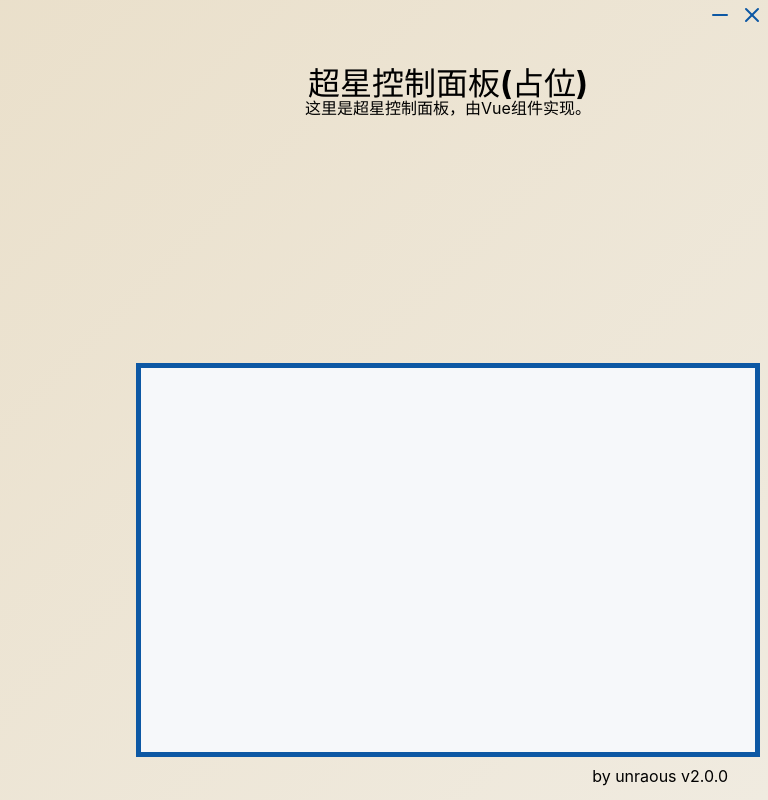
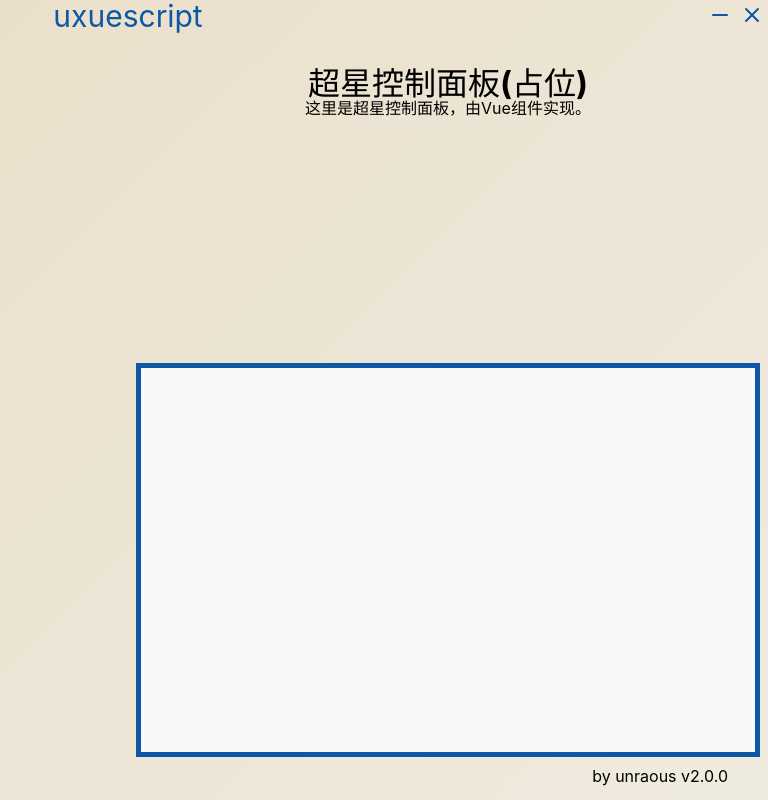
Before and after one commit to unraous/uxs-rs, a Vue app: page / in a window 1280 px wide. Shown: the whole page, without its empty margins (512-1280 px from the left). Built offline with nearby package versions, Linux system fonts and the light colour scheme.

Commit message:
add title

```diff
--- a/src/layouts/MenuBar.vue
+++ b/src/layouts/MenuBar.vue
@@ -2,6 +2,8 @@
 import xIconRaw from '@/assets/x.svg?raw';
 import mIconRaw from '@/assets/-.svg?raw';
 import { invoke } from '@tauri-apps/api/core';
+
+const appTitle = 'uxuescript';
 
 const minimizeApp = () => {
     invoke('minimize_app').catch(e => {
@@ -19,6 +21,9 @@ const closeApp = async () => {
 
 <template>
   <div class="menu-bar">
+    <div class="title">
+      {{ appTitle }}
+    </div>
     <button @click="minimizeApp">
         <span v-html="mIconRaw" class="icon"></span>
     </button>
@@ -35,6 +40,16 @@ const closeApp = async () => {
   display: flex;
   flex-direction: row;
   justify-content: flex-end;
+  position: relative;
+}
+
+.title {
+  position: absolute;
+  left: 50%;
+  top: 50%;
+  transform: translate(-50%, -50%);
+  color: #0d58a4;
+  font-size: 30px;
 }
 
 button {
```
